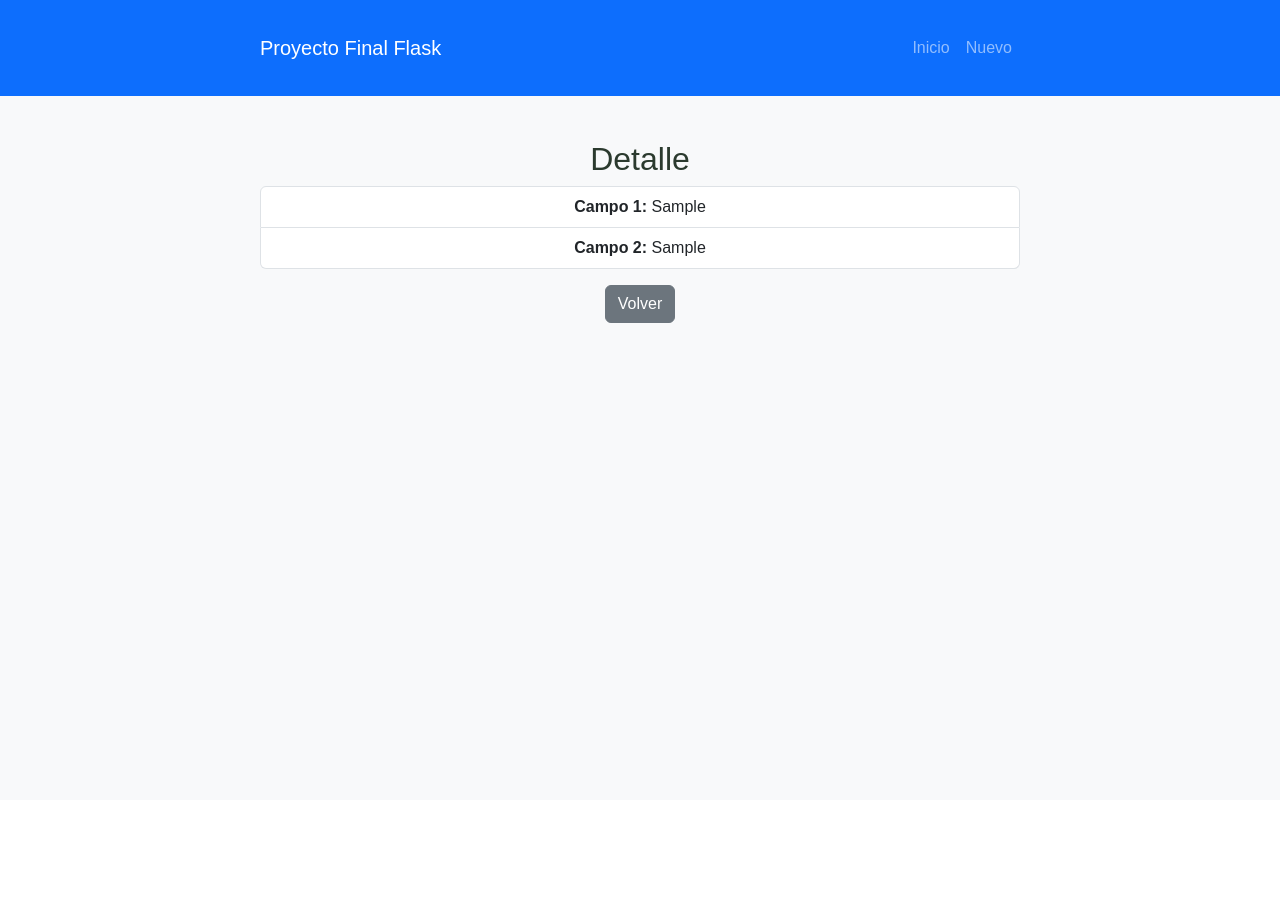
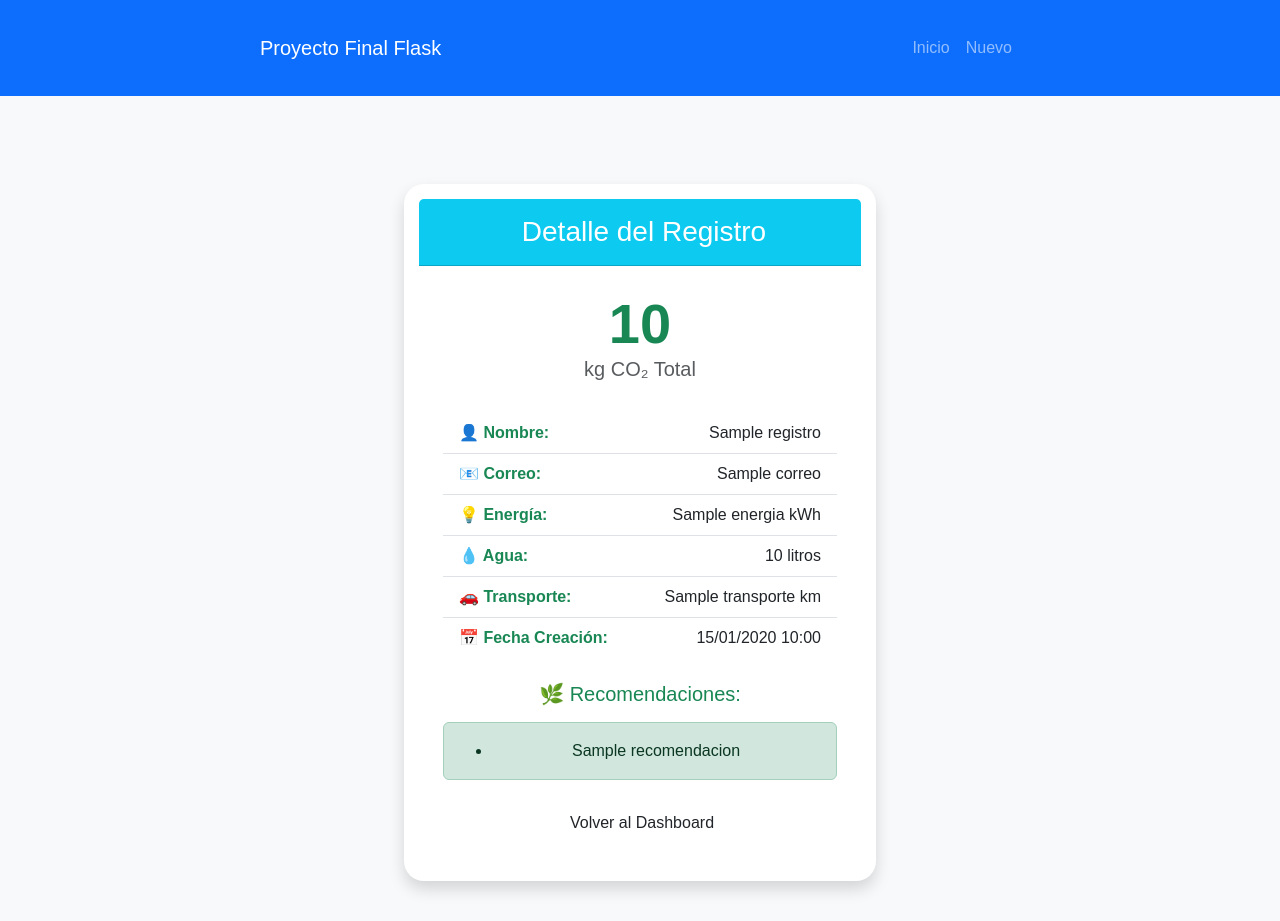
Before and after one commit to abrilg1/EL-TRACKR, a Flask app: template templates/view.html in a window 1280 px wide. Before the commit the page ends 323 px from the top, so only its background shows below. Run offline with Flask 3, Linux system fonts and the light colour scheme; the template is opened without the code that fills it: most values are stand-ins (such as "Sample title", 1, 10 or a date in 2020).

Commit message:
Update view.html

```diff
--- a/templates/view.html
+++ b/templates/view.html
@@ -1,11 +1,73 @@
+{% extends "base.html" %}
+{% block title %}Detalle del Registro - EL TRACKR{% endblock %}
+{% block content %}
+<div class="container mt-4">
+    <div class="row justify-content-center">
+        <div class="col-md-8">
+            <div class="card shadow border-0 fade-in-up">
+                <div class="card-header bg-info text-white text-center py-3">
+                    <h3 class="mb-0"><i class="fas fa-eye me-2"></i>Detalle del Registro</h3>
+                </div>
+                <div class="card-body p-4">
+                    {% if registro %}
+                    <div class="row mb-4">
+                        <div class="col-12 text-center">
+                            <div class="display-4 fw-bold text-success">{{ registro.co2_total }}</div>
+                            <div class="h5 text-muted">kg CO₂ Total</div>
+                        </div>
+                    </div>
 
-{% extends "base.html" %}
-{% block title %}Detalle{% endblock %}
-{% block content %}
-  <h2>Detalle</h2>
-  <ul class="list-group">
-    <li class="list-group-item"><strong>Campo 1:</strong> {{ dato.campo1 }}</li>
-    <li class="list-group-item"><strong>Campo 2:</strong> {{ dato.campo2 }}</li>
-  </ul>
-  <a class="btn btn-secondary mt-3" href="{{ url_for('index') }}">Volver</a>
+                    <div class="list-group list-group-flush">
+                        <div class="list-group-item d-flex justify-content-between align-items-center">
+                            <span class="fw-bold text-success">👤 Nombre:</span>
+                            <span>{{ registro.nombre }}</span>
+                        </div>
+                        <div class="list-group-item d-flex justify-content-between align-items-center">
+                            <span class="fw-bold text-success">📧 Correo:</span>
+                            <span>{{ registro.correo }}</span>
+                        </div>
+                        <div class="list-group-item d-flex justify-content-between align-items-center">
+                            <span class="fw-bold text-success">💡 Energía:</span>
+                            <span>{{ registro.energia }} kWh</span>
+                        </div>
+                        <div class="list-group-item d-flex justify-content-between align-items-center">
+                            <span class="fw-bold text-success">💧 Agua:</span>
+                            <span>{{ registro.agua }} litros</span>
+                        </div>
+                        <div class="list-group-item d-flex justify-content-between align-items-center">
+                            <span class="fw-bold text-success">🚗 Transporte:</span>
+                            <span>{{ registro.transporte }} km</span>
+                        </div>
+                        <div class="list-group-item d-flex justify-content-between align-items-center">
+                            <span class="fw-bold text-success">📅 Fecha Creación:</span>
+                            <span>{{ registro.fecha_creacion.strftime('%d/%m/%Y %H:%M') }}</span>
+                        </div>
+                    </div>
+
+                    <div class="mt-4">
+                        <h5 class="text-success mb-3">🌿 Recomendaciones:</h5>
+                        <div class="alert alert-success">
+                            <ul class="mb-0">
+                                {% for recomendacion in registro.recomendaciones %}
+                                <li>{{ recomendacion }}</li>
+                                {% endfor %}
+                            </ul>
+                        </div>
+                    </div>
+                    {% else %}
+                    <div class="alert alert-warning text-center">
+                        <i class="fas fa-exclamation-triangle me-2"></i>Registro no encontrado
+                    </div>
+                    {% endif %}
+
+                    <div class="d-grid gap-2 d-md-flex justify-content-md-center mt-4">
+                        <a href="{{ url_for('index') }}" class="btn btn-eco">
+                            <i class="fas fa-arrow-left me-1"></i>Volver al Dashboard
+                        </a>
+                    </div>
+                </div>
+            </div>
+        </div>
+    </div>
+</div>
 {% endblock %}
```
